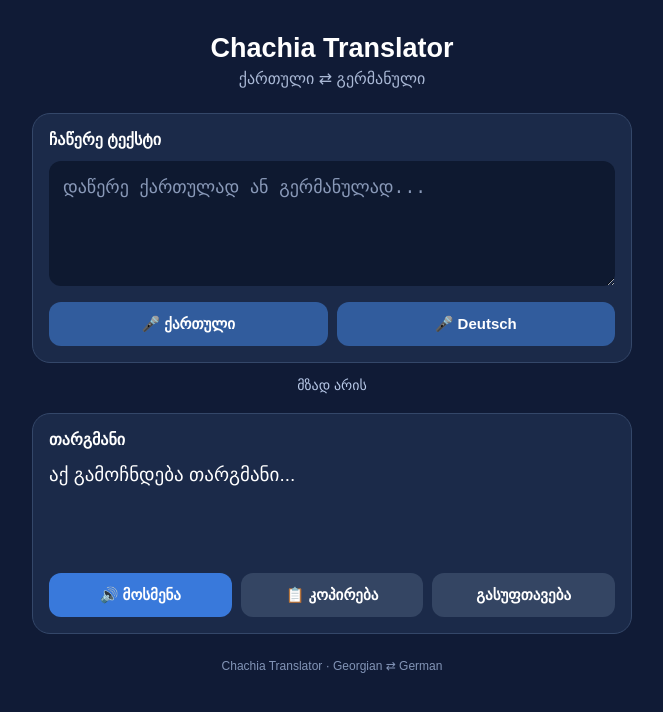
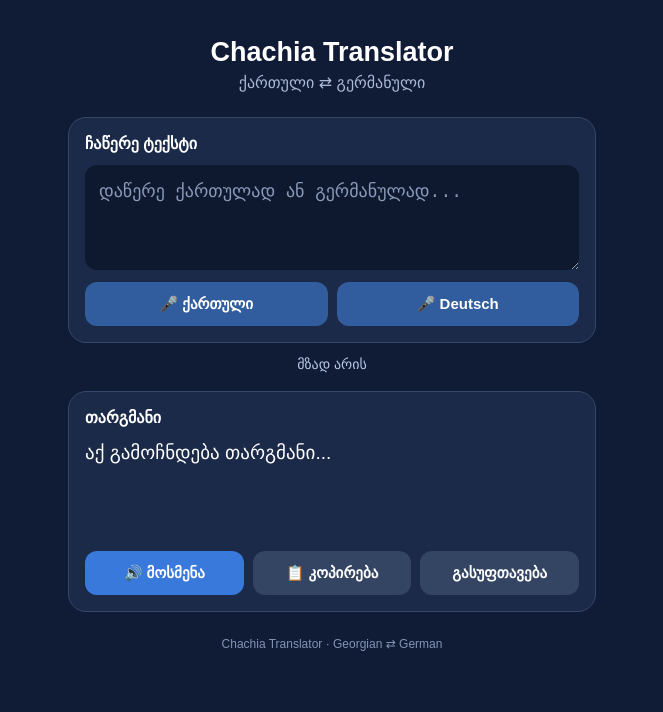
Before and after one commit to rezochigladze654-dev/Chachia-translator, a plain HTML site: page index.html in a window 1280 px wide. Shown: the whole page, without its empty margins (308-971 px from the left). Drawn offline with Linux system fonts and the light colour scheme.

Commit message:
index.html

```diff
--- a/index.html
+++ b/index.html
@@ -8,46 +8,135 @@
 <meta name="apple-mobile-web-app-capable" content="yes">
 <title>Chachia Translator</title>
 <link rel="manifest" href="./manifest.json">
+
 <style>
 *{box-sizing:border-box}
+
+html{
+ width:100%;
+ min-height:100%;
+}
+
 body{
- margin:0;padding:18px;background:#101b36;color:white;
- font-family:Arial,sans-serif;min-height:100vh
+ margin:0;
+ padding:0;
+ width:100%;
+ min-height:100vh;
+ min-height:100dvh;
+ background:#101b36;
+ color:white;
+ font-family:Arial,sans-serif;
 }
-main{max-width:600px;margin:auto}
-h1{text-align:center;font-size:27px;margin:15px 0 5px}
-.sub{text-align:center;color:#aab9d6;margin-bottom:25px}
+
+main{
+ width:100%;
+ max-width:560px;
+ margin:auto;
+ padding:22px 16px 34px;
+ min-height:100vh;
+ min-height:100dvh;
+}
+
+h1{
+ text-align:center;
+ font-size:27px;
+ margin:15px 0 5px;
+}
+
+.sub{
+ text-align:center;
+ color:#aab9d6;
+ margin-bottom:25px;
+}
+
 .panel{
- background:#1b2a49;border:1px solid #344769;
- border-radius:18px;padding:16px;margin:14px 0
+ width:100%;
+ background:#1b2a49;
+ border:1px solid #344769;
+ border-radius:18px;
+ padding:16px;
+ margin:13px 0;
 }
-label{display:block;font-weight:bold;margin-bottom:12px}
+
+label{
+ display:block;
+ font-weight:bold;
+ margin-bottom:12px;
+}
+
 textarea{
- width:100%;min-height:125px;resize:vertical;
- border:0;border-radius:12px;padding:14px;
- background:#0e1930;color:white;font-size:18px;
- outline:none;line-height:1.5
+ display:block;
+ width:100%;
+ min-height:105px;
+ resize:vertical;
+ border:0;
+ border-radius:12px;
+ padding:14px;
+ background:#0e1930;
+ color:white;
+ font-size:18px;
+ outline:none;
+ line-height:1.5;
 }
+
 textarea::placeholder{color:#8999b8}
+
 button{
- border:0;border-radius:12px;padding:13px 15px;
- font-size:15px;font-weight:bold;cursor:pointer
+ border:0;
+ border-radius:12px;
+ padding:13px 15px;
+ font-size:15px;
+ font-weight:bold;
+ cursor:pointer;
 }
+
 button:disabled{opacity:.5}
-.actions{display:flex;gap:9px;flex-wrap:wrap;margin-top:12px}
-.actions button{flex:1}
+
+.actions{
+ display:flex;
+ gap:9px;
+ flex-wrap:wrap;
+ margin-top:12px;
+}
+
+.actions button{flex:1;min-width:0}
+
 .mic{background:#315c9d;color:white}
 .mainbtn{background:#3979db;color:white}
 .secondary{background:#344563;color:white}
+
 #translated{
- min-height:100px;white-space:pre-wrap;
- overflow-wrap:anywhere;font-size:19px;
- line-height:1.5;color:#fff
+ min-height:100px;
+ white-space:pre-wrap;
+ overflow-wrap:anywhere;
+ font-size:19px;
+ line-height:1.5;
+ color:white;
 }
-.status{text-align:center;color:#b8c9e8;font-size:14px;min-height:22px}
-.footer{text-align:center;color:#8294b6;font-size:12px;margin:25px 0}
+
+.status{
+ text-align:center;
+ color:#b8c9e8;
+ font-size:14px;
+ min-height:22px;
+}
+
+.footer{
+ text-align:center;
+ color:#8294b6;
+ font-size:12px;
+ margin:25px 0;
+}
+
+@media(max-width:360px){
+ main{padding:12px 10px 30px}
+ .panel{padding:13px}
+ .actions button{font-size:12px;padding:12px 5px}
+ h1{font-size:24px}
+}
 </style>
 </head>
+
 <body>
 <main>
 <h1>Chachia Translator</h1>
@@ -56,6 +145,7 @@ button:disabled{opacity:.5}
 <div class="panel">
 <label>ჩაწერე ტექსტი</label>
 <textarea id="source" placeholder="დაწერე ქართულად ან გერმანულად..."></textarea>
+
 <div class="actions">
 <button class="mic" id="kaMic">🎤 ქართული</button>
 <button class="mic" id="deMic">🎤 Deutsch</button>
@@ -67,6 +157,7 @@ button:disabled{opacity:.5}
 <div class="panel">
 <label>თარგმანი</label>
 <div id="translated">აქ გამოჩნდება თარგმანი...</div>
+
 <div class="actions">
 <button class="mainbtn" id="speakBtn">🔊 მოსმენა</button>
 <button class="secondary" id="copyBtn">📋 კოპირება</button>
@@ -80,47 +171,45 @@ button:disabled{opacity:.5}
 <script>
 const $ = id => document.getElementById(id);
 
-let timer = null;
-let requestNumber = 0;
-let recognition = null;
-let listening = false;
-let micSession = 0;
+let timer=null;
+let requestNumber=0;
+let recognition=null;
+let listening=false;
+let micSession=0;
 
 function isGeorgian(text){
  return /[\u10A0-\u10FF]/.test(text);
 }
 
-// ხმოვანი ტექსტის გაწმენდა
 function cleanSpeech(text){
- let words = text
+ let words=text
   .replace(/[\u200B-\u200D\uFEFF]/g,'')
   .trim()
   .split(/\s+/)
   .filter(Boolean);
 
- const norm = word => word
+ const norm=word=>word
   .toLocaleLowerCase()
   .normalize('NFC')
   .replace(/[.,!?;:„“"'()[\]{}،؛]/g,'');
 
- let result = [];
+ let result=[];
 
  for(const word of words){
-  const key = norm(word);
-  if(!key) continue;
+  const key=norm(word);
+  if(!key)continue;
 
-  // ზედიზედ გამეორებული სიტყვის მოცილება
-  if(result.length && norm(result[result.length-1]) === key){
+  if(result.length && norm(result[result.length-1])===key){
    continue;
   }
 
   result.push(word);
  }
 
- // გამეორებული ფრაზების მოცილება
- let changed = true;
+ let changed=true;
+
  while(changed){
-  changed = false;
+  changed=false;
 
   for(let size=Math.min(12,Math.floor(result.length/2));size>=1;size--){
    const first=result.slice(-size*2,-size).map(norm).join(' ');
@@ -155,7 +244,7 @@ async function translateText(){
    +target+'&dt=t&q='+encodeURIComponent(original);
 
   const response=await fetch(url);
-  if(!response.ok) throw new Error('Google error');
+  if(!response.ok)throw new Error('Google error');
 
   const data=await response.json();
   const result=data[0].map(item=>item[0]).join('');
@@ -197,7 +286,6 @@ function scheduleTranslation(){
 
 $('source').addEventListener('input',scheduleTranslation);
 
-// მიკროფონის ღილაკების მდგომარეობა
 function micButtons(disabled){
  $('kaMic').disabled=disabled;
  $('deMic').disabled=disabled;
@@ -225,7 +313,6 @@ function startMic(language){
   return;
  }
 
- // ძველი სესიის გაუქმება
  if(recognition){
   stopMic();
  }
@@ -252,7 +339,6 @@ function startMic(language){
 
   let parts=[];
 
-  // ვიღებთ მხოლოდ ახალ, საბოლოო შედეგებს
   for(let i=event.resultIndex;i<event.results.length;i++){
    const item=event.results[i];
 
@@ -261,7 +347,7 @@ function startMic(language){
    }
   }
 
-  let transcript=cleanSpeech(parts.join(' '));
+  const transcript=cleanSpeech(parts.join(' '));
 
   if(!transcript)return;
 
```
